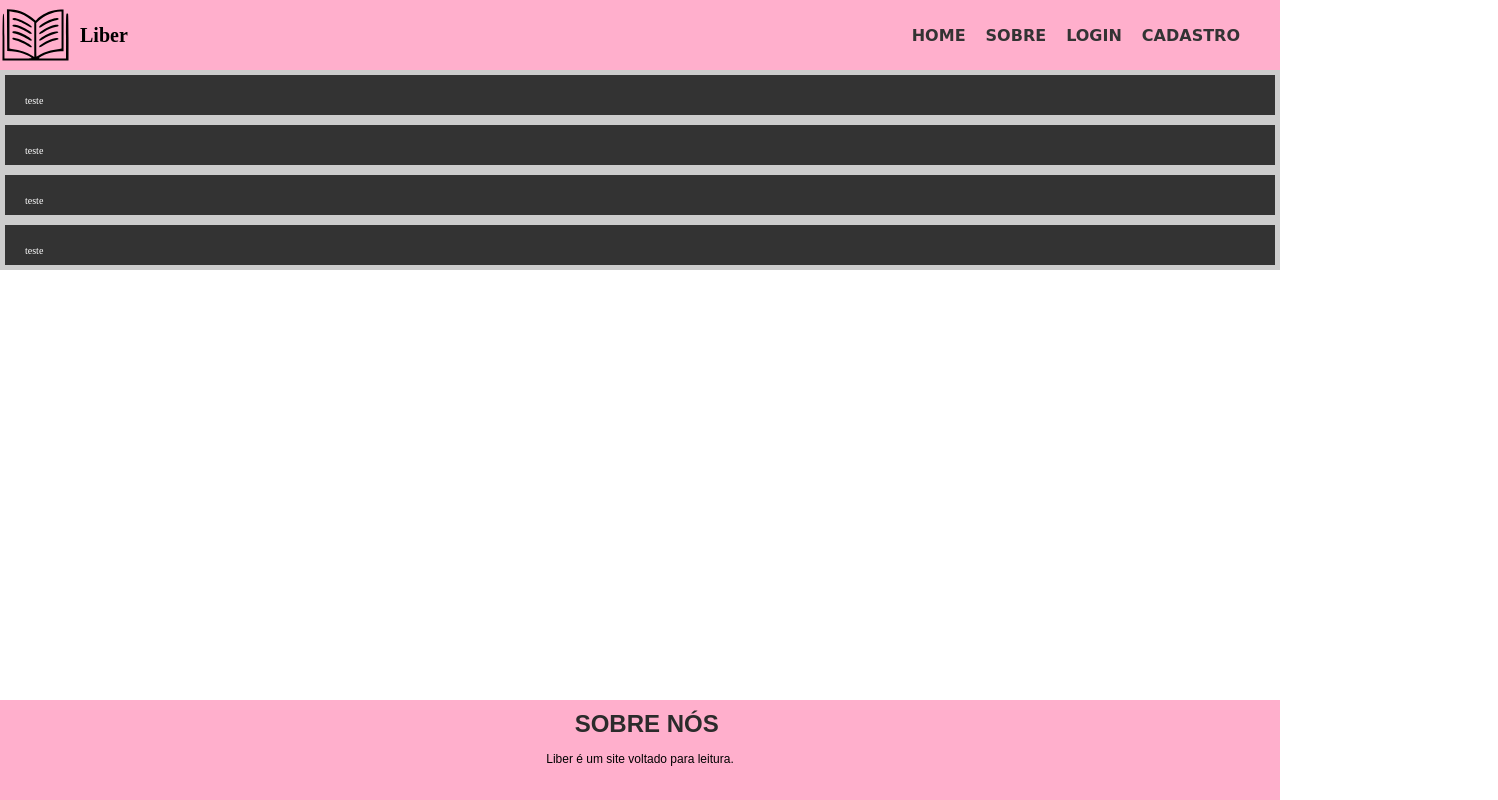
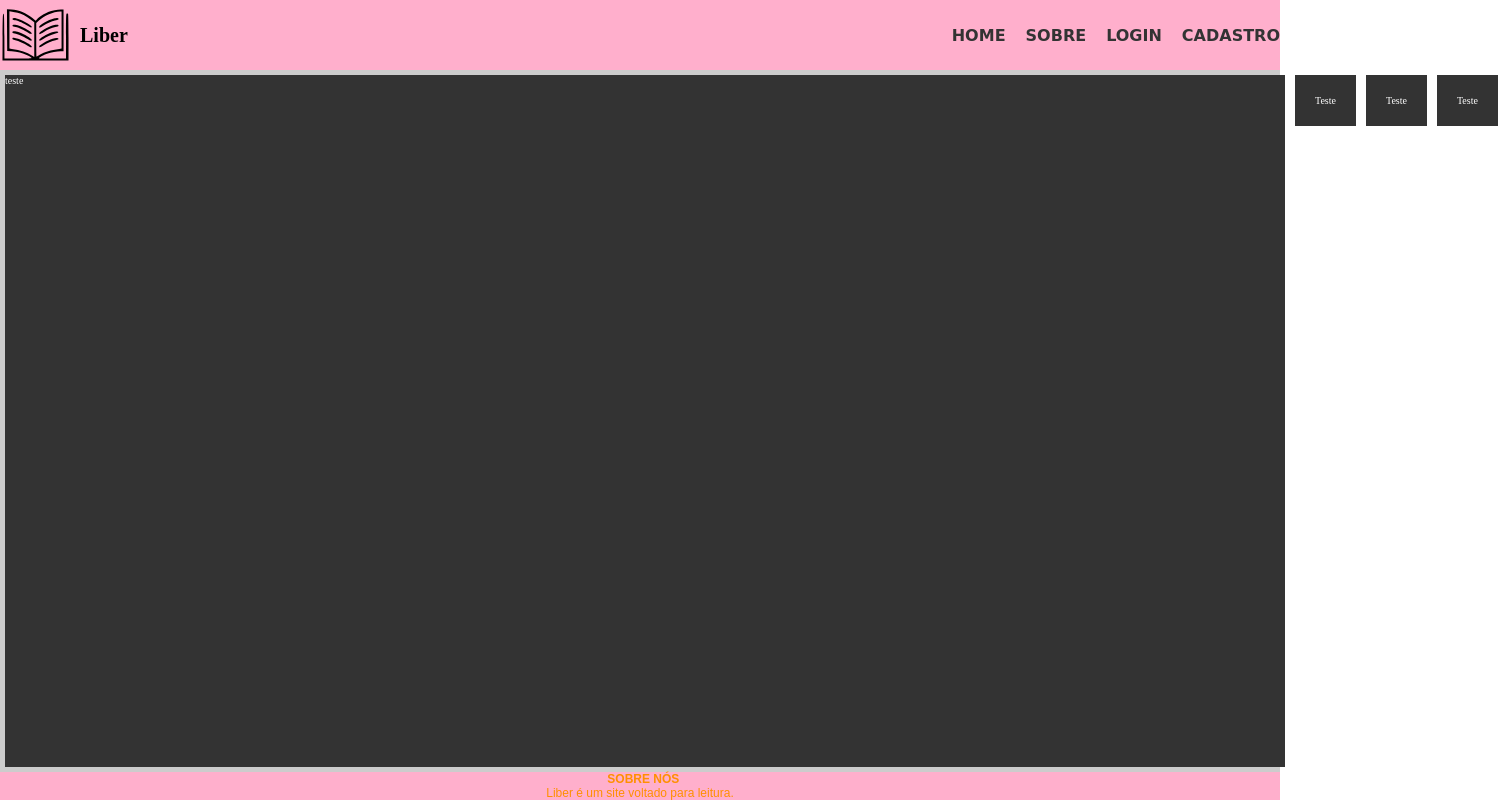
Before and after one commit to LeandroGiacomini/PorqueOCssDeviaAcabar, a React (Vite) app: page / in a window 1280 px wide. Shown: the whole page, 1498 px wide, since content can reach past the window. Built offline with nearby package versions, Linux system fonts and the light colour scheme.

Commit message:
Eu odeio o css

```diff
--- a/src/Style/Global.jsx
+++ b/src/Style/Global.jsx
@@ -10,6 +10,9 @@ const GlobalStyle = createGlobalStyle`
     html,body{
         max-height: 100vh;
         max-width: 100vw;
+        min-height: 100vh;
+        min-width: 100vw;
+
         text-rendering: optimizeLegibility;
         font-family: cursive;
     }
@@ -17,8 +20,10 @@ const GlobalStyle = createGlobalStyle`
         font-size: 62.5%;
     }
     #root{
-        height: 100%;
-        width: 100%;
+        max-height: 100vh;
+        max-width: 100vw;
+        min-height: 100vh;
+        min-width: 100vw;
     }
     .link{
         text-decoration: none;
@@ -26,50 +31,6 @@ const GlobalStyle = createGlobalStyle`
     a{
         color: #333333;
     }
-
-
-
-    /*
-
-    Apenas um teste
-
-    */
-    .container-footer{
-    background-color: #ffafcc;
-    font-size: larger;
-    color: #fe9001;
-    width: 100%;
-    height: 13vh;
-    text-align: center;
-    font-family: 'Sen', sans-serif;
-    position: absolute;
-    align-items: center;
-    justify-content: center;
-    height: 100px;
-    bottom: 0;
-    left: 0;
-
-
-
-}
-#item-logo{
-    width: 12%;
-    margin: 1.5%;
-    margin-left: 3%;
-
-}
-#item-about{
-    color: #2b2b2b;
-    font-size: 2em;
-    margin-top: 10px;
-    font-family: Arial, Helvetica, sans-serif;
-
-}
-
-#item-paragraph{
-    color: black;
-
-}
 
 `;
 
--- a/src/main.jsx
+++ b/src/main.jsx
@@ -1,17 +1,20 @@
 import React from 'react'
 import ReactDOM from 'react-dom/client'
-import { App } from './pages/Navbar/Nabar.jsx'
 import { Home } from './pages/Home/Home.jsx'
 import GlobalStyle from './Style/Global'
-import { Footer } from './pages/Components/Footer.jsx'
+import { BrowserRouter, Route, Routes } from 'react-router-dom'
 
 //App = Navbar
 
 ReactDOM.createRoot(document.getElementById('root')).render(
-  <React.StrictMode>
-    <App />
-    <Home />
-    <Footer />
+
+
+
+    <BrowserRouter>
+    <Routes>
+      <Route path="/" exact element={<Home />}></Route>
+    </Routes>
     <GlobalStyle />
-  </React.StrictMode>
+  </BrowserRouter>
+
 )
--- a/src/pages/Components/Footer.jsx
+++ /dev/null
@@ -1,17 +0,0 @@
-import React from 'react';
-import '../../Style/Global.jsx'
-
-export function Footer(){
-    return(
-        <>
-            <div className="container-footer">
-                <footer>
-                    <h2 id="item-about"><b>&nbsp;&nbsp;SOBRE NÓS</b></h2>
-                    <br></br>
-                    <p id="item-paragraph">Liber é um site voltado para leitura.</p>
-                    <br></br>
-                </footer>
-            </div>
-            </>
-    )
-}
--- a/src/pages/Navbar/Nabar.jsx
+++ b/src/pages/Components/Navbar/Navbar.jsx
@@ -1,11 +1,11 @@
 import React from 'react';
 import { Container, Navbar, ProfileContainer, Image, Title, Link, Links } from './Style.jsx';
-import Logo from '../../assets/livro.svg';
+import Logo from '../../../assets/livro.svg';
 
 // Navbar com o nome App por causa do styled-components que dava dando erro por causa do mesmo nome
 export function App() {
     return (
-        <Container>
+
             <Navbar>
                 <ProfileContainer>
                     <Image src={Logo} />
@@ -28,6 +28,6 @@ export function App() {
                     </Link>
                 </Links>
             </Navbar>
-        </Container>
+
     );
 }
--- a/src/pages/Navbar/Style.jsx
+++ b/src/pages/Components/Navbar/Style.jsx
@@ -19,9 +19,9 @@ const Container = styled.div`
 
 const Navbar = styled.div`
 
-
+    background-color: #ffafcc;
     width: 100%;
-    margin-right: 40px;
+    margin-right: 100%;
     display: flex;
     justify-content: space-between;
 
--- /dev/null
+++ b/src/pages/Components/footer/Footer.jsx
@@ -0,0 +1,16 @@
+import React from 'react';
+import { Footer, itemAbout, itemPara } from './style';
+
+
+export function Foter(){
+    return(
+            <Footer>
+                <div>
+                    <itemAbout ><b>&nbsp;&nbsp;SOBRE NÓS</b></itemAbout>
+                    <br></br>
+                    <itemPara>Liber é um site voltado para leitura.</itemPara>
+                    <br></br>
+                </div>
+            </Footer>
+    )
+}
--- /dev/null
+++ b/src/pages/Components/footer/style.jsx
@@ -0,0 +1,24 @@
+import styled from "styled-components";
+
+export const Footer = styled.div`
+    background-color: #ffafcc;
+    font-size: larger;
+    color: #fe9001;
+    width: 100%;
+    min-height: 20%;
+    text-align: center;
+    font-family: 'Sen', sans-serif;
+    align-items: center;
+    justify-content: center;
+
+`
+export const itemAbout = styled.p`
+    color: #2b2b2b;
+    font-size: 2em;
+    margin-top: 10px;
+    font-family: Arial, Helvetica, sans-serif;
+
+`
+export const itemPara = styled.p`
+    color: black;
+`
--- a/src/pages/Home/Home.jsx
+++ b/src/pages/Home/Home.jsx
@@ -1,22 +1,30 @@
 import React from 'react';
-import { Conteudo,Article } from './Style.jsx';
+import { Foter } from '../Components/footer/Footer.jsx';
+import { App } from '../Components/Navbar/Navbar.jsx';
+import { Centro, Conteudo, Principal, Secundario } from './Style.jsx';
 
 export function Home(){
     return(
+            <Conteudo >
+                <App />
+                <Centro>
+                    <Principal>
+                        teste
+                    </Principal>
 
-            <Conteudo >
-                    <Article>
-                        teste
-                    </Article>
-                            <Article>
-                                teste
-                            </Article>
-                            <Article>
-                                teste
-                            </Article>
-                    <Article>
-                        teste
-                    </Article>
+                    <Secundario>
+                        Teste
+                    </Secundario>
+
+                    <Secundario>
+                        Teste
+                    </Secundario>
+
+                    <Secundario>
+                        Teste
+                    </Secundario>
+                </Centro>
+                <Foter />
            </Conteudo>
 
     )
--- a/src/pages/Home/Style.jsx
+++ b/src/pages/Home/Style.jsx
@@ -1,33 +1,47 @@
 import styled from "styled-components";
 
-export const Conteudo = styled.section`
+export const Conteudo = styled.div`
 
-background-color: #ccc;
-    height: none;
+    background-color: #ccc;
+    max-height: 100%;
+    max-width: 100%;
+    min-height: 100vh;
+    min-width: 100vw;
     display: flex;
     flex-direction: column;
 
 `;
 
-export const Article = styled.article`
+export const Centro = styled.div`
+
+    display: flex;
+    flex-direction: row;
+    flex-grow: 5;
+    min-width: 50vw;
+
+`;
+
+export const Principal = styled.div`
+
+    background-color: #333;
+    color: #fff;
+
+    margin: 5px;
+    min-width: 100%;
+    max-height: 100%;
+    min-height:100% ;
+`;
+
+
+
+
+export const Secundario = styled.div`
 
     background-color: #333;
     color: #fff;
     padding: 20px;
     margin: 5px;
-    height: 30px;
-    flex-grow: 0;
-    flex-basis: 20px;
-    flex-shrink: 1;
-    flex-grow: 3;
-
-`;
-
-export const Centro = styled.p`
-
-    display: flex;
-    flex-direction: row;
-    flex-grow: 5;
+    height: 60%;
 
 `;
 
```
